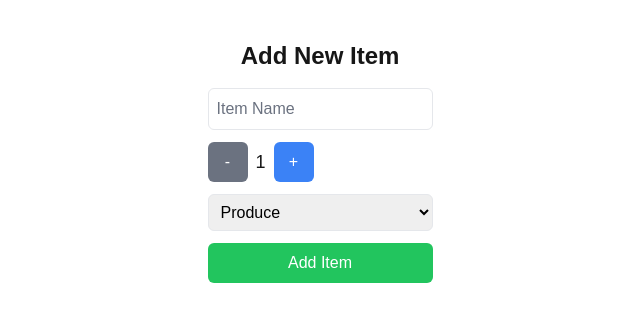
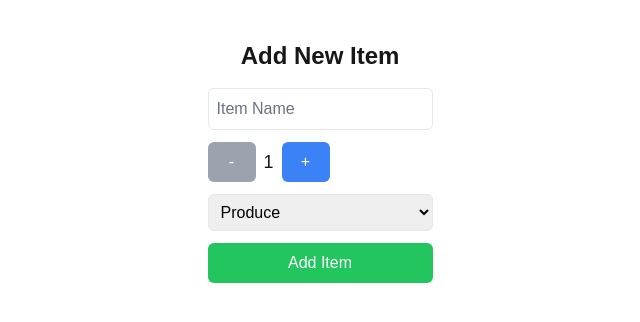
Before and after one commit to MintChimp/cprg306-assignments, a Next.js app in the folder cprg-306proj/: page /week-5 in a window 1280 px wide. Shown: the top 322 px of the page, without its empty margins (320-960 px from the left). Built offline with nearby package versions, Linux system fonts and the light colour scheme.

Commit message:
week-5
changed increase and decrease functionality to match week 4

```diff
--- a/cprg-306proj/app/week-5/new-item.js
+++ b/cprg-306proj/app/week-5/new-item.js
@@ -36,15 +36,19 @@ function NewItem() {
         <div className="flex items-center space-x-2">
           <button
             type="button"
-            onClick={() => setQuantity((prev) => Math.max(1, prev - 1))}
-            className="w-10 h-10 bg-gray-500 text-white rounded-md">
+            onClick={() => setQuantity((prevQuantity) => (prevQuantity > 1 ? prevQuantity - 1 : prevQuantity))}
+            className={`w-12 h-10 flex items-center justify-center text-white rounded-md focus:outline-none ${
+              quantity === 1 ? "bg-gray-400 cursor-not-allowed" : "bg-blue-500 hover:bg-blue-600"
+            }`}>
             -
           </button>
           <span className="text-lg">{quantity}</span>
           <button
             type="button"
-            onClick={() => setQuantity((prev) => Math.min(20, prev + 1))}
-            className="w-10 h-10 bg-blue-500 text-white rounded-md">
+            onClick={() => setQuantity((prevQuantity) => (prevQuantity < 20 ? prevQuantity + 1 : prevQuantity))}
+            className={`w-12 h-10 flex items-center justify-center text-white rounded-md focus:outline-none ${
+              quantity === 20 ? "bg-gray-400 cursor-not-allowed" : "bg-blue-500 hover:bg-blue-600"
+            }`}>
             +
           </button>
         </div>
```
